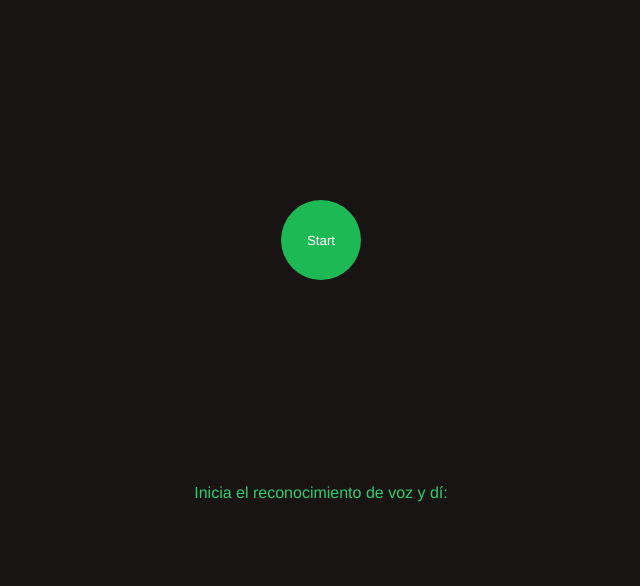
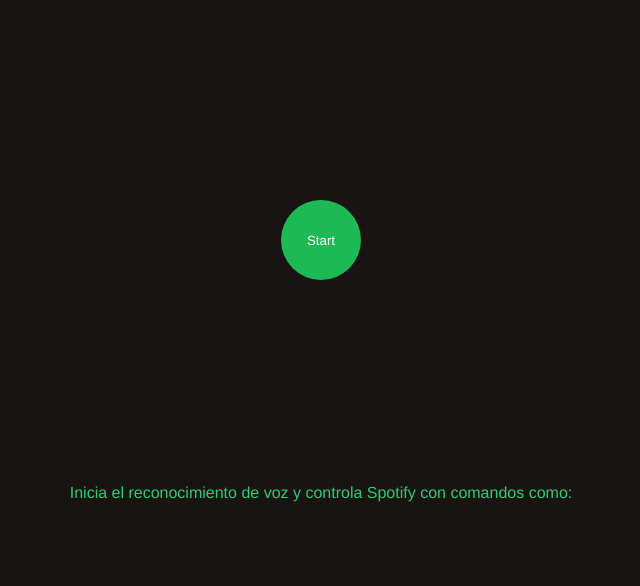
Before and after one commit to JeronimoAR/SpotifyVoiceController, a Flask app: template templates/index.html in a window 1280 px wide. Shown: the part 160-746 px from the top of the page, without its empty margins (319-959 px from the left). Run offline with Flask 3, Linux system fonts and the light colour scheme; the template is opened without the code that fills it, so the values that code supplies are empty.

Commit message:
Formating & better text

```diff
--- a/static/js/DjVisualizer.js
+++ b/static/js/DjVisualizer.js
@@ -141,7 +141,7 @@
                             if (data.message != null) {
                                 message.textContent = data.message;
                             } else if (data.action != null) {
-                                console.log(data);
+                                //console.log(data);
                                 message.textContent = data.action;
                             }
                         }
@@ -161,7 +161,7 @@
                         break;
                     case 'no-speech':
                         // Ignore no-speech errors, continue listening
-                        console.log('No speech detected, continuing...');
+                        //console.log('No speech detected, continuing...');
                         break;
                     case 'network':
                         alert('Network error occurred during speech recognition.');
@@ -229,7 +229,7 @@
             visualizer.recognition.stop();
             visualizer.micSource.disconnect();
             visualizer.audioContext.close();
-            visualizer.message.innerHTML = `Inicia el reconocimiento de voz y dí: <span class="multiple-message"></span>`
+            visualizer.message.innerHTML = `Inicia el reconocimiento de voz y controla Spotify con comandos como: <span class="multiple-message"></span>`
             const tipeo2 = new Typed(".multiple-message", {
                 strings: ["Subir Volumen...", "Pausa...", "Siguiente...", "Continuar..."],
                 typeSpeed: 70,
--- a/templates/index.html
+++ b/templates/index.html
@@ -20,7 +20,7 @@
     </div>
     {% endif %}
 
-    <div id="message" class="message">Inicia el reconocimiento de voz y dí: <span class="multiple-message"></span></div>
+    <div id="message" class="message">Inicia el reconocimiento de voz y controla Spotify con comandos como: <span class="multiple-message"></span></div>
 
     {% if track_info %}
     <div class="track-info">
```
